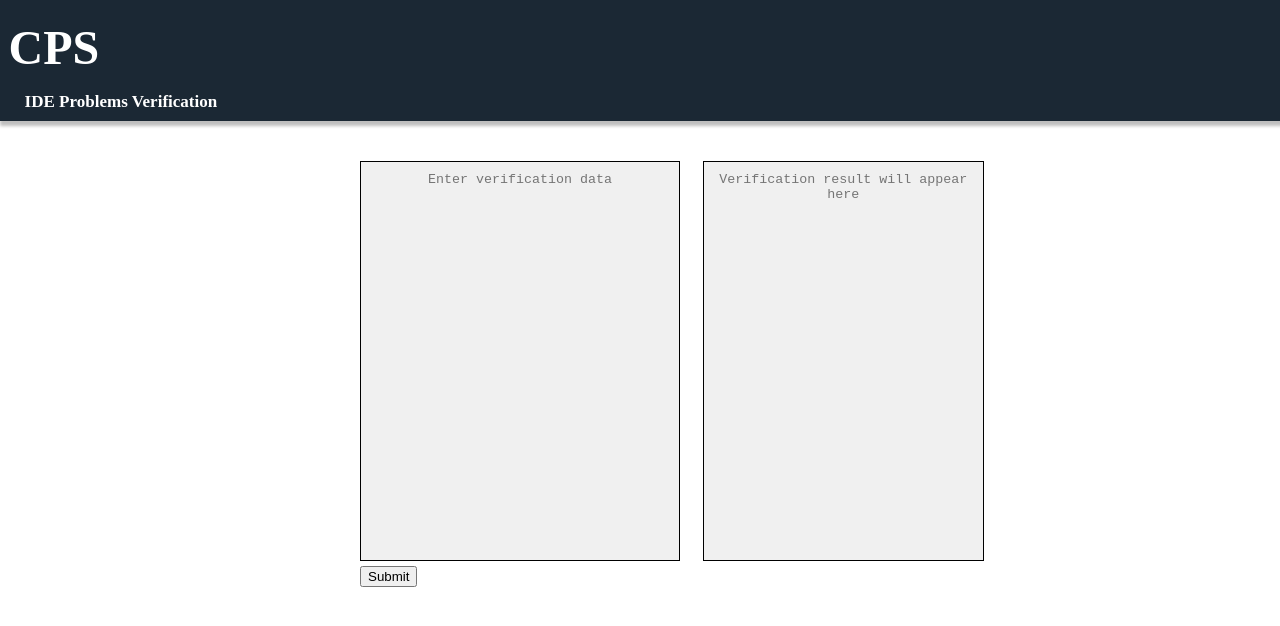
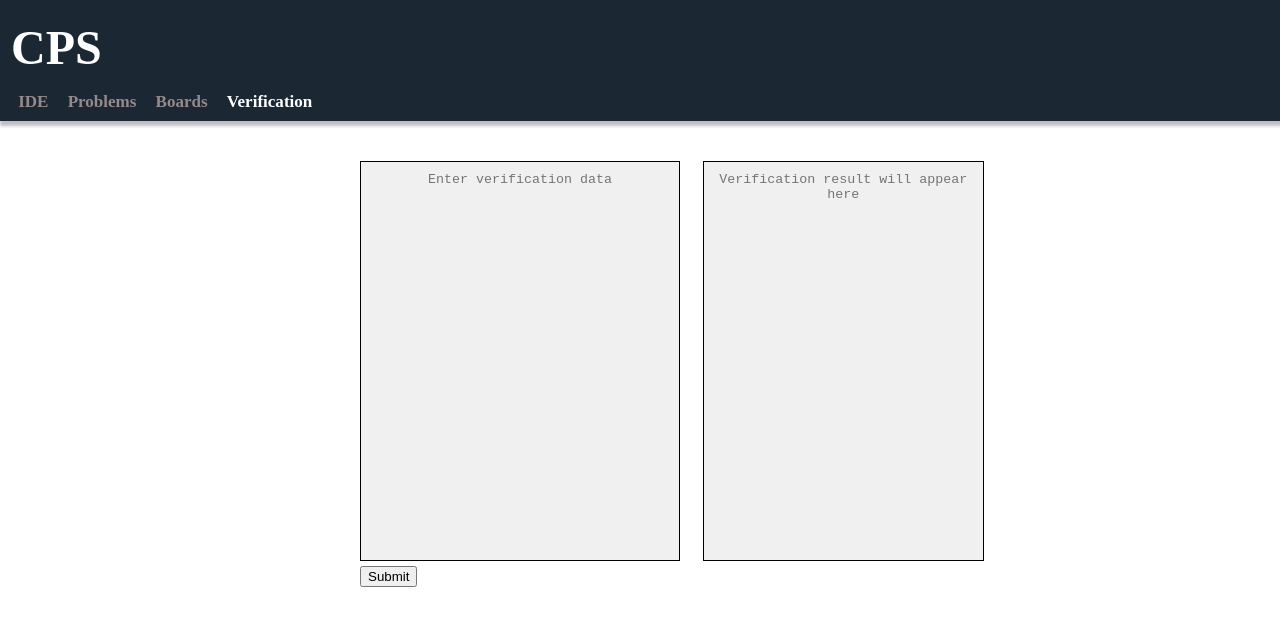
Before and after one commit to Priorpeice/tscps, a React (Create React App) app: page /verification in a window 1280 px wide. Shown: the top 626 px of the page. Built offline with nearby package versions, Linux system fonts and the light colour scheme.

Commit message:
add Comment Nickname& modify Design

```diff
--- a/src/component/board/board.tsx
+++ b/src/component/board/board.tsx
@@ -6,7 +6,7 @@ import NavigationBar from '../navigationbar/navgivationBar';
 import { Container, Header } from '../../styles/container';
 import { handleCommentSubmit } from '../comment/handler/commentHandler';
 import { Board } from '../../interface/board';
-import { Comment } from '../../interface/comment';
+import { ApiResponse } from '../../interface/response';
 import { Logo,LogoLink } from '../../styles/logo';
 const PostDetail: React.FC = () => {
     const { boardId } = useParams<{ boardId: string }>(); // Specify the type of useParams
@@ -17,8 +17,9 @@ const PostDetail: React.FC = () => {
     useEffect(() => {
         const fetchPost = async () => {
             try {
-                const response = await axios.get<Board>(`/api/board/${boardId}`); // Specify the type of axios.get
-                setBoard(response.data);
+                const response = await axios.get<ApiResponse<Board>>(`/api/board/${boardId}`); // Specify the type of axios.get
+                setBoard(response.data.object);
+
             } catch (error) {
                 console.error('Error fetching board:', error);
             }
@@ -38,11 +39,12 @@ const PostDetail: React.FC = () => {
     return (
         <Container>
             <Header>
+            <NavigationBar />
             <LogoLink to="/">
                     <Logo>CPS</Logo>
                 </LogoLink >
             </Header>
-            <NavigationBar />
+
             {board ? (
                 <PostAndCommentBox>
                     <PostBox>
@@ -59,6 +61,7 @@ const PostDetail: React.FC = () => {
                             <CommentTitleContentBox key={comment.id}>
                                 <CommentTitleBox>
                                     <p>{comment.id} {comment.regDate}</p>
+                                    <p>{comment.nickname}</p>
                                 </CommentTitleBox>
                                 <CommentContentBox>
                                     <p>{comment.content}</p>
--- a/src/component/board/boards.tsx
+++ b/src/component/board/boards.tsx
@@ -7,7 +7,7 @@ import ItemList from '../page/ItemList';
 import NavigationBar from '../navigationbar/navgivationBar';
 import { Logo,LogoLink } from '../../styles/logo';
 import { Container, Header } from '../../styles/container';
-import {  Posts, Buttons, Button, SearchBar ,SearchBarAndButton} from '../../styles/postList';
+import {  Posts, Buttons, Button, SearchBar ,SearchBarAndButton,ListTitle} from '../../styles/postList';
 import { Footer } from '../../styles/footer';
 
 const Boards: React.FC = () => {
@@ -26,15 +26,10 @@ const Boards: React.FC = () => {
             </Header>
             <Posts>
                 <SearchBarAndButton>
+                    <ListTitle>Boards</ListTitle>
                     <SearchBar type="text" placeholder="Search..." value={searchTerm} onChange={handleSearchChange}/>
                     <Buttons>
                     <Button onClick={handleSearchClick}>Search</Button>
-                        <Link to="../problems">
-                            <Button className="problem-button">Problem</Button>
-                        </Link>
-                        <Link to="../boards">
-                            <Button className="board-button">Board</Button>
-                        </Link>
                         <Link to="../board/write">
                             <Button className="write-button">Write</Button>
                         </Link>
--- a/src/component/navigationbar/navgivationBar.tsx
+++ b/src/component/navigationbar/navgivationBar.tsx
@@ -1,13 +1,14 @@
 import React from 'react';
 import { NavigationBar, NavigationLink } from '../../styles/naviationBar'; // styles 파일에서 NavigationBar와 NavigationLink import
-
+import { NavLink } from 'react-router-dom';
 // NavigationBar 컴포넌트 정의
 const NavigationBarComponent: React.FC = () => {
     return (
         <NavigationBar>
-            <NavigationLink to="../ide">IDE </NavigationLink>
-            <NavigationLink to="../Problems"> Problems </NavigationLink>
-            <NavigationLink to="../Verification"> Verification</NavigationLink>
+            <NavigationLink to="../ide">IDE    </NavigationLink>
+            <NavigationLink to="../Problems">     Problems</NavigationLink>
+            <NavigationLink to="../Boards">     Boards   </NavigationLink>
+            <NavigationLink to="../Verification">     Verification   </NavigationLink>
         </NavigationBar>
     );
 }
--- a/src/component/problem/problems.tsx
+++ b/src/component/problem/problems.tsx
@@ -5,7 +5,7 @@ import usePagination from '../page/usePagination'; // usePagination hook import
 import ItemList from '../page/ItemList';
 import NavigationBar from '../navigationbar/navgivationBar';
 import { Container, Header } from '../../styles/container';
-import {  Posts, Buttons, Button, SearchBar,SearchBarAndButton } from '../../styles/postList';
+import {  Posts, Buttons, Button, SearchBar,SearchBarAndButton ,ListTitle} from '../../styles/postList';
 import { Footer } from '../../styles/footer';
 import { Logo,LogoLink } from '../../styles/logo';
 
@@ -26,15 +26,10 @@ const Problems: React.FC = () => {
             </Header>
             <Posts>
                 <SearchBarAndButton>
+                    <ListTitle>Problems</ListTitle>
                     <SearchBar type="text" placeholder="Search..." value={searchTerm} onChange={handleSearchChange}/>
                     <Buttons>
                     <Button onClick={handleSearchClick}>Search</Button>
-                        <Link to="../problems">
-                            <Button className="problem-button">Problem</Button>
-                        </Link>
-                        <Link to="../boards">
-                            <Button className="board-button">Board</Button>
-                        </Link>
                         <Link to="../problem/write">
                             <Button className="write-button">Write</Button>
                         </Link>
--- a/src/interface/comment.ts
+++ b/src/interface/comment.ts
@@ -1,6 +1,7 @@
 export interface Comment {
     id: number;
     content: string;
+    nickname: string;
     regDate: string;
 
 }
--- /dev/null
+++ b/src/interface/response.ts
@@ -0,0 +1,3 @@
+export interface ApiResponse<T> {
+    object: T;
+}
--- a/src/styles/Creation.ts
+++ b/src/styles/Creation.ts
@@ -25,7 +25,7 @@ export const Label = styled.label`
 `;
 
 export const Input = styled.input`
-  width: 100%;
+  width: 97%;
   padding: 10px;
   font-size: 16px;
   border: 1px solid #ccc;
@@ -33,7 +33,7 @@ export const Input = styled.input`
 `;
 
 export const Textarea = styled.textarea`
-  width: 100%;
+  width: 97%;
   height: 200px;
   padding: 10px;
   font-size: 16px;
--- a/src/styles/logo.ts
+++ b/src/styles/logo.ts
@@ -8,6 +8,7 @@ export const Logo = styled.div`
   font-size: 48px;
   line-height: 28px;
   color: #FFFFFF;
+  margin-left: 2.5px;
   z-index: 3;
 `;
 export const LogoLink = styled(Link)`
--- a/src/styles/naviationBar.ts
+++ b/src/styles/naviationBar.ts
@@ -1,12 +1,12 @@
 import React from 'react';
 import { styled } from "styled-components";
-import { Link } from 'react-router-dom';
+import { NavLink } from 'react-router-dom';
 
 export const NavigationBar = styled.div`
   position: relative;
   width: 38.8vw; /* 변경 */
   height: 3.2vh; /* 변경 */
-  left: 2vh; /* 변경 */
+  left: 1.2vh; /* 변경 */
   top: 10vh; /* 변경 */
   font-family: 'Pretendard';
   font-style: normal;
@@ -14,9 +14,19 @@ export const NavigationBar = styled.div`
   font-size: 2.13vh;
   line-height: 3.2vh;
   color: #FFFFFF;
+  display: flex;
+
 
 `;
-export const NavigationLink = styled(Link)`
-  color: #FFFFFF;
+export const NavigationLink = styled(NavLink )`
+  color: #958A8A;
   text-decoration: none;
+  &.active {
+    color:#FFFFFF;
+    font-weight: bolder;
+  }
+  margin-right: 1.5vw;
+  &:last-child {
+    margin-right: 0;
+  }
 `;
--- a/src/styles/postList.ts
+++ b/src/styles/postList.ts
@@ -16,7 +16,7 @@ export const PostAnchor = styled.a`
 
 export const Posts = styled.div`
   position: absolute;
-  width: 100vw; /* 변경 */
+  width: 97%; /* 변경 */
   left: calc(50% - 50vw); /* 변경 */
   top: 16.67vh; /* 변경 */
   padding: 2.13vh; /* 변경 */
@@ -71,14 +71,14 @@ export const Button = styled.button`
 `;
 
 export const SearchBar = styled.input`
-  width: 23vh;
-  height: 5vh;
+  width: 30vh;
+  height: 3vh;
   left: 15vh;
   top: 30vh;
   padding: 10px;
   border: 1px solid #C6C6C6;
   border-radius: 5px;
-  margin-right: 10px;
+  margin-left: auto;
 
 `;
 export const SearchBarAndButton = styled.div`
@@ -87,3 +87,12 @@ align-items: center;
 margin-bottom: 1rem;
 gap: 1rem;
 `;
+
+export const ListTitle =styled.div`
+font-weight: 1000;
+font-family: 'NEXON Lv1 Gothic';
+font-style: normal;
+font-size: 4vh;
+line-height: 5vh;
+color: #1B2834;
+`
```
